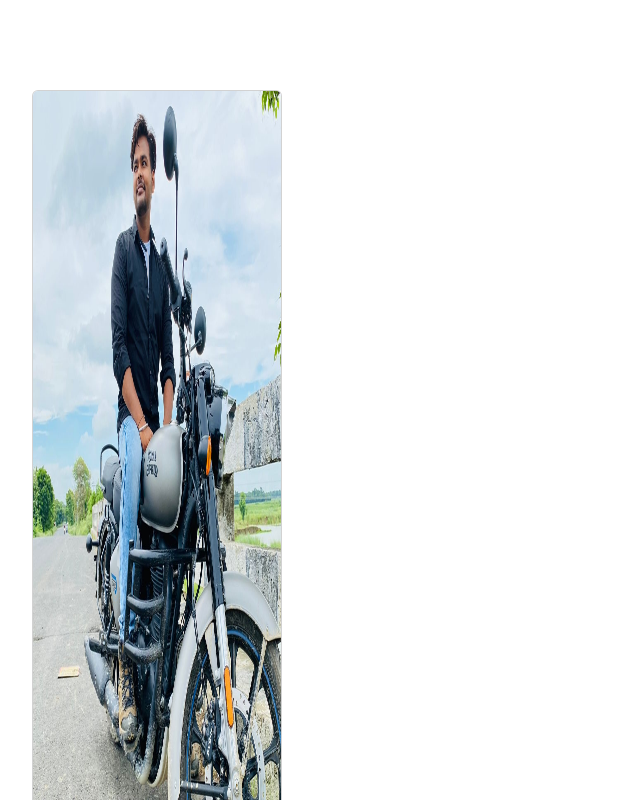
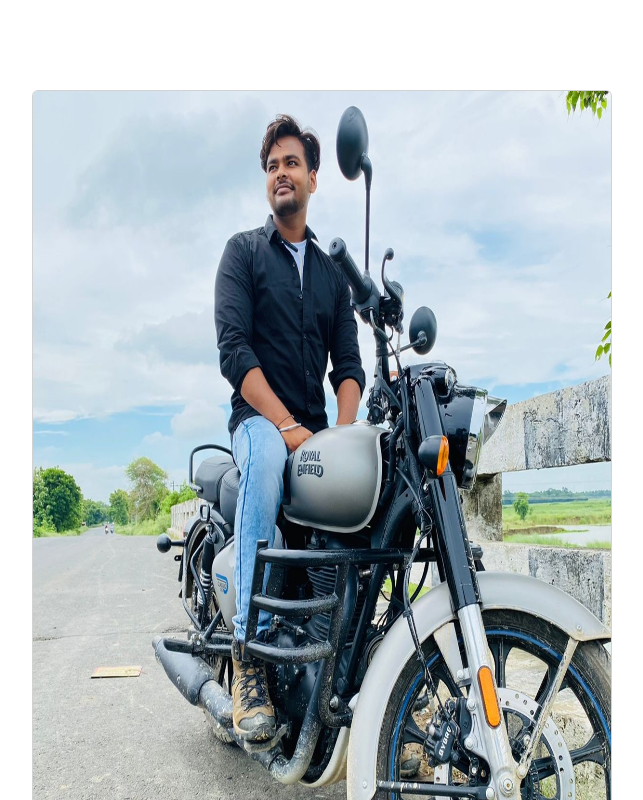
Before and after one commit to Prashant2raja/Raja, a plain HTML site: page About.html in a window 1280 px wide. Shown: the top 800 px of the page, without its empty margins (58-701 px from the left). Drawn offline with nearby package versions, Linux system fonts and the light colour scheme.

Commit message:
Update About.html

```diff
--- a/About.html
+++ b/About.html
@@ -10,7 +10,7 @@
 <body>
     <div class="About_box">
 
-        <div class="card" style="width: 250px;">
+        <div class="card" style="width: 50%">
   <img src="IMG_20220724_214545_350.jpg" class="card-img-top" alt="...">
   <div class="card-body">
     <h5 class="card-title">Raja Bike</h5>
```
